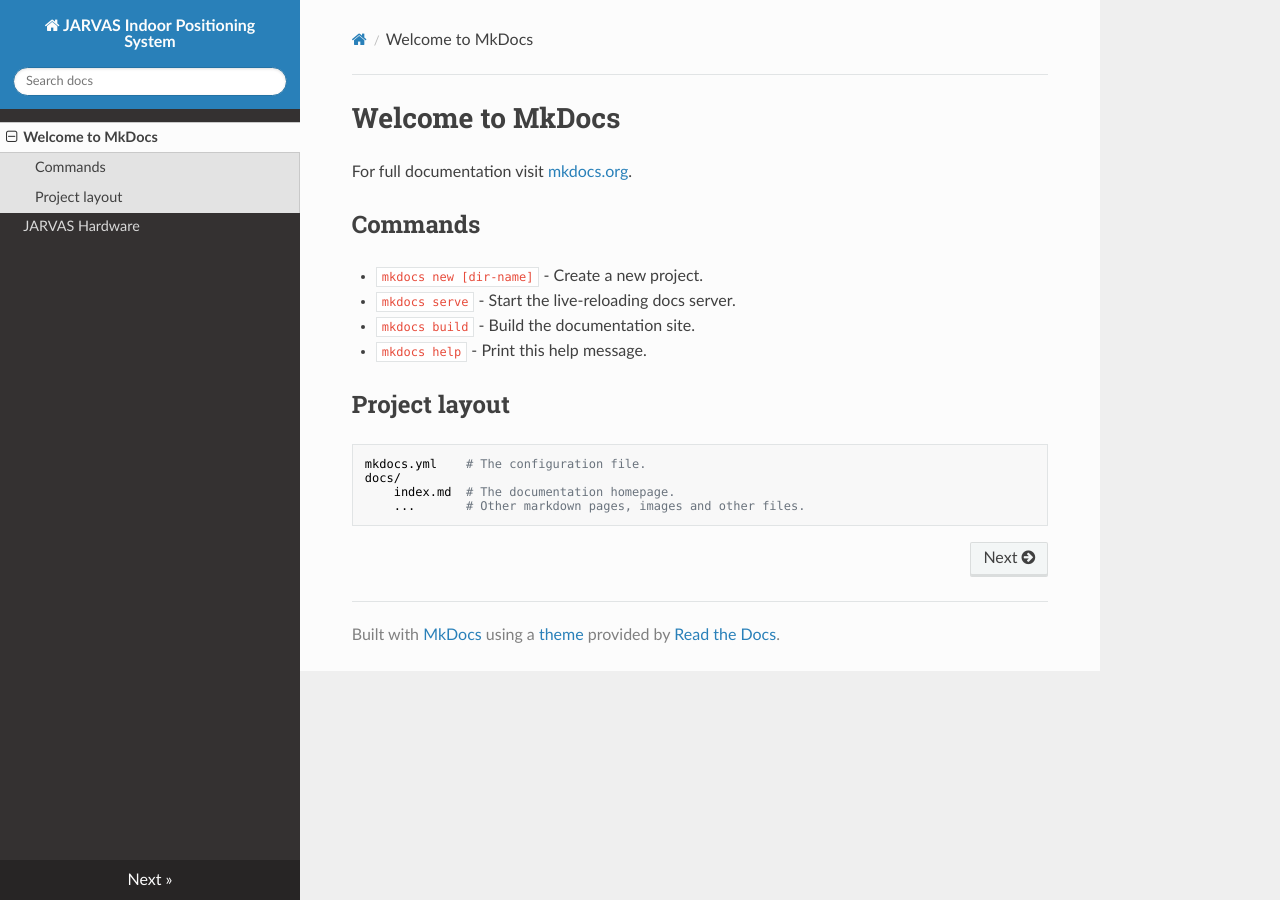
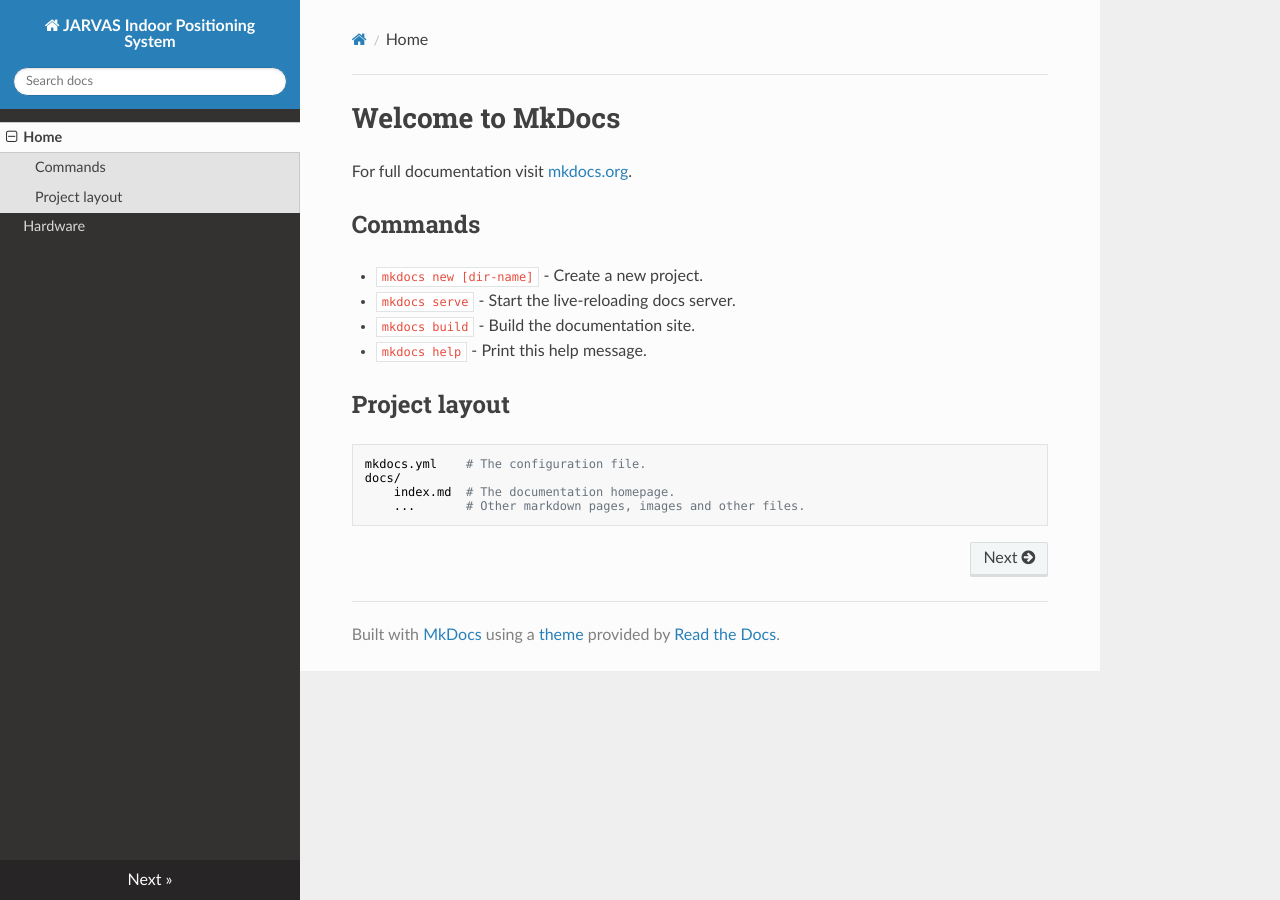
Before and after one commit to derindutz/jarvas-indoor-positioning-system, an MkDocs documentation site: the page built from docs/index.md, in a window 1280 px wide. Built offline with MkDocs 1.6.1, drawn with Linux system fonts in a browser that asks for light colours; nearby versions of some CDN libraries; old or Windows-style settings are respelled for this version of MkDocs; some of the changed lines change nothing that is shown.

Commit message:
Update mkdocs.yml

```diff
--- a/mkdocs.yml
+++ b/mkdocs.yml
@@ -1,2 +1,5 @@
 site_name: JARVAS Indoor Positioning System
 theme: readthedocs
+pages:
+- Home: index.md
+- Hardware: hardware.md
```
